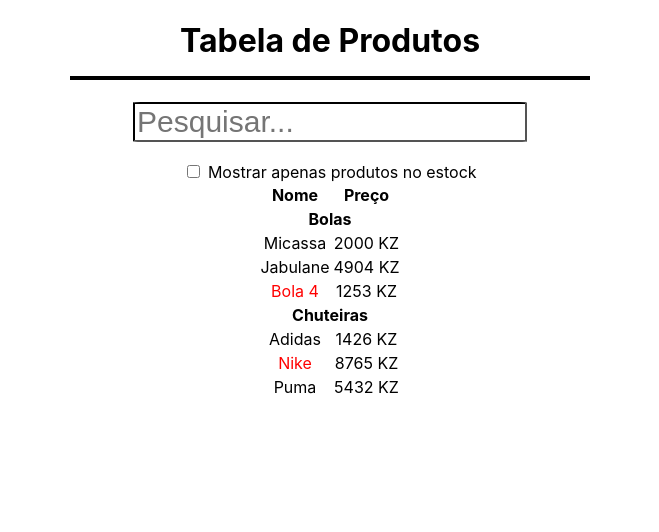
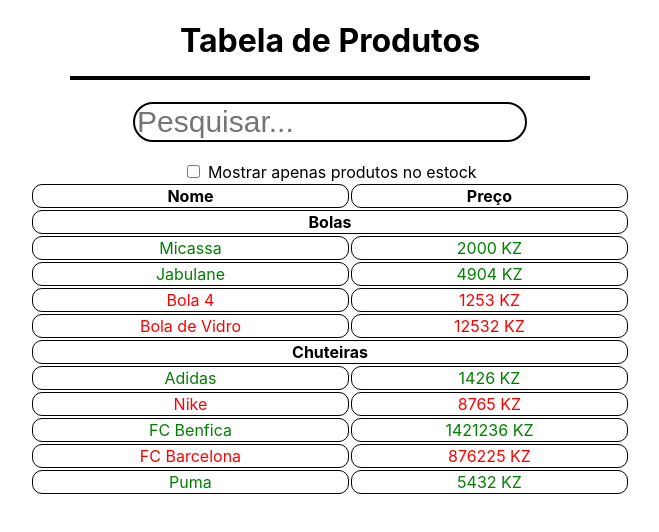
Before and after one commit to Gilpac/Tabela_Produtos, a React (Create React App) app: page / in a window 1280 px wide. Shown: the top 532 px of the page, without its empty margins (310-969 px from the left). Built offline with nearby package versions, Linux system fonts and the light colour scheme.

Commit message:
Alterei o css da tabela de produtos

```diff
--- a/src/App.css
+++ b/src/App.css
@@ -65,8 +65,16 @@
   border-width: 2px;
   border-color: #000;
   font-size: 30px;
+  border: 2px solid black;
+  border-radius: 20px;
 }
 
-.marcar{
-  font-size: 200px;
+table{
+  width: 600px;
 }
+
+th, td {
+  border: 1px solid black;
+  border-radius: 10px;
+}
+tr:hover {background-color: #D6EEEE;}
--- a/src/App.js
+++ b/src/App.js
@@ -14,15 +14,20 @@
 
 // Componente Dos produtos de cada linha
 function ProductRow({ product }) {
-  const name = product.stocked ? product.name :
+  const name = product.stocked ? <span style={{ color: 'green'}}>{product.name}</span>  :
     <span style={{ color: 'red' }}>
       {product.name}
     </span>;
 
+const preco = product.stocked ? <span style={{ color: 'green'}}>{product.price}</span>  :
+<span style={{ color: 'red' }}>
+  {product.price}
+</span>;
+
   return (
     <tr>
       <td>{name}</td>
-      <td>{product.price}</td>
+      <td>{preco}</td>
     </tr>
   );
 } // Fim
@@ -52,7 +57,7 @@
     <table>
       <thead>
         <tr>
-        <th>Nome</th>
+          <th>Nome</th>
           <th>Preço</th>
         </tr>
       </thead>
@@ -81,8 +86,11 @@
   {category: "Bolas", price: "2000 KZ", stocked: true, name: "Micassa"},
   {category: "Bolas", price: "4904 KZ", stocked: true, name: "Jabulane"},
   {category: "Bolas", price: "1253 KZ", stocked: false, name: "Bola 4"},
+  {category: "Bolas", price: "12532 KZ", stocked: false, name: "Bola de Vidro"},
   {category: "Chuteiras", price: "1426 KZ", stocked: true, name: "Adidas"},
   {category: "Chuteiras", price: "8765 KZ", stocked: false, name: "Nike"},
+  {category: "Chuteiras", price: "1421236 KZ", stocked: true, name: "FC Benfica"},
+  {category: "Chuteiras", price: "876225 KZ", stocked: false, name: "FC Barcelona"},
   {category: "Chuteiras", price: "5432 KZ", stocked: true, name: "Puma"}
 ];
 
```
